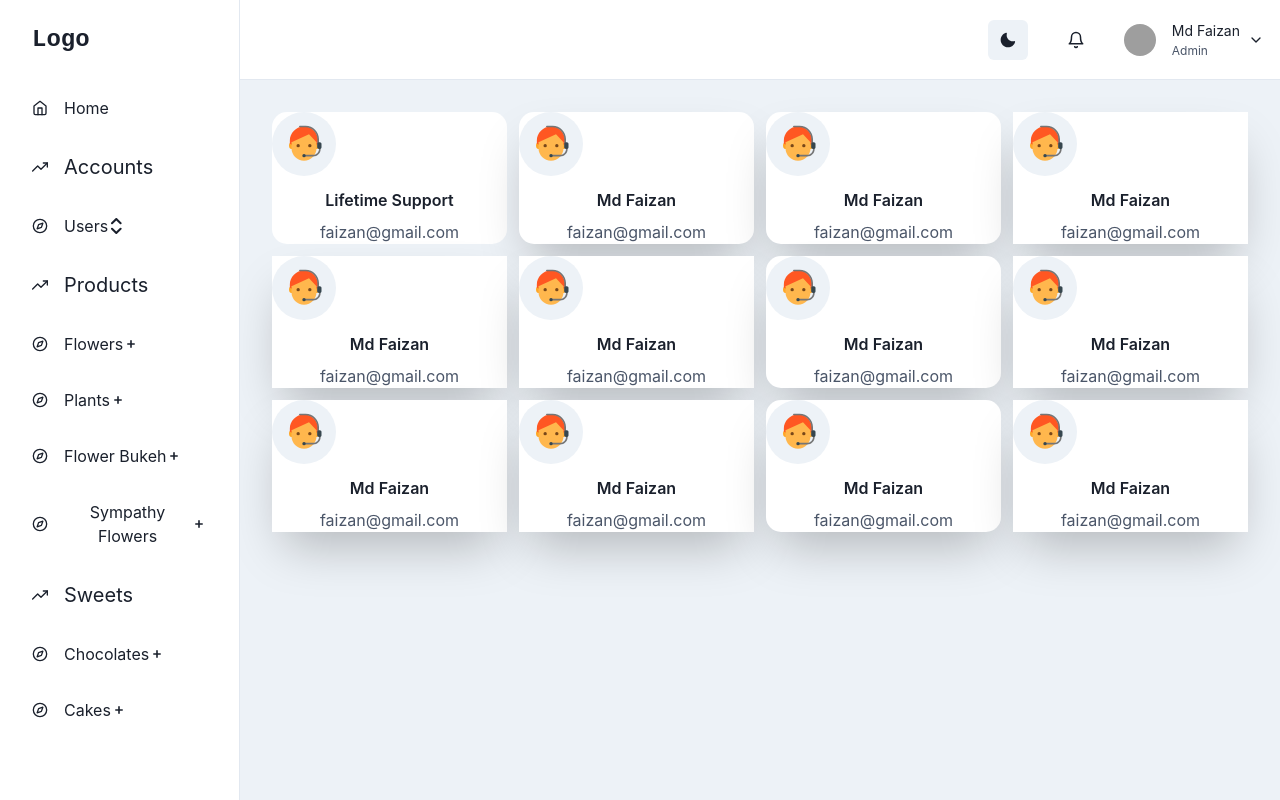
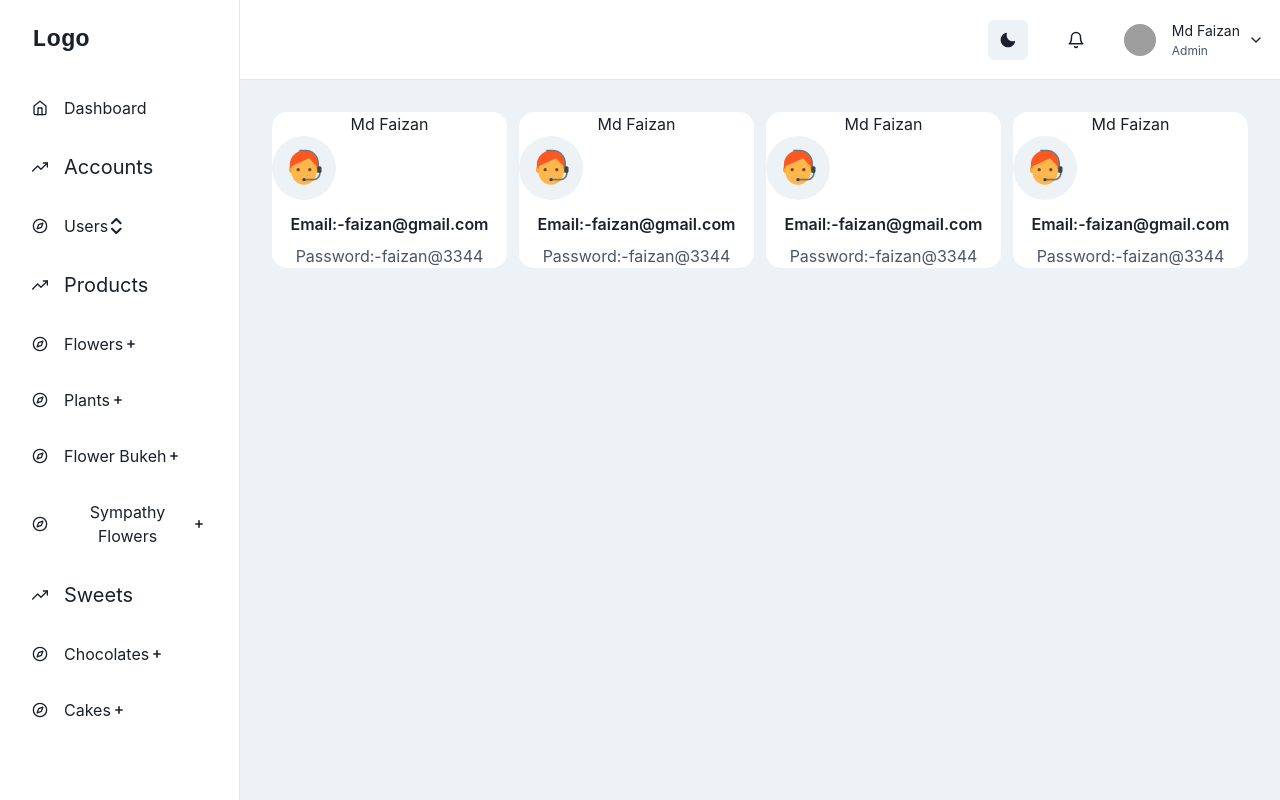
Before and after one commit to mdfaizan973/interesting-vase-9902, a React (Create React App) app in the folder choco-flowers/: page /users_acc in a window 1280 px wide. Built offline with nearby package versions, Linux system fonts and the light colour scheme; grey boxes are pictures that could not be loaded.

Commit message:
tuesday-ended

```diff
--- a/choco-flowers/src/Admins/AddChocoCake.jsx
+++ b/choco-flowers/src/Admins/AddChocoCake.jsx
@@ -3,6 +3,8 @@ import ChocoForm from "./ChocoForm";
 import { useColorMode } from "@chakra-ui/react";
 import { MoonIcon, SunIcon } from "@chakra-ui/icons";
 import { SmallAddIcon, ArrowUpDownIcon } from "@chakra-ui/icons";
+import { Link as RouterLink } from "react-router-dom";
+
 import {
   IconButton,
   Avatar,
@@ -85,16 +87,18 @@ const SidebarContent = ({ onClose, ...rest }) => {
         <CloseButton display={{ base: "flex", md: "none" }} onClick={onClose} />
       </Flex>
       <NavItem key="faizan" icon={FiHome}>
-        {" "}
-        Home
+        Dashboard
       </NavItem>
       <NavItem fontSize={"20px"} key="faizan" icon={FiTrendingUp}>
         Accounts
       </NavItem>
+      <RouterLink to="/users_acc">
         <NavItem key="faizan" icon={FiCompass}>
           Users
           <ArrowUpDownIcon />
         </NavItem>
+      </RouterLink>
+
       <NavItem fontSize={"20px"} key="faizan" icon={FiTrendingUp}>
         Products
       </NavItem>
@@ -102,29 +106,40 @@ const SidebarContent = ({ onClose, ...rest }) => {
         Flowers
         <SmallAddIcon />
       </NavItem>
+      <RouterLink to="/addFlower">
         <NavItem key="faizan" icon={FiCompass}>
           Plants
           <SmallAddIcon />
         </NavItem>
+      </RouterLink>
+      <RouterLink to="/addFlower">
         <NavItem key="faizan" icon={FiCompass}>
           Flower Bukeh
           <SmallAddIcon />
         </NavItem>
+      </RouterLink>
+      <RouterLink to="/addFlower">
         <NavItem key="faizan" icon={FiCompass}>
           Sympathy Flowers
           <SmallAddIcon />
         </NavItem>
+      </RouterLink>
+
       <NavItem fontSize={"20px"} key="faizan" icon={FiTrendingUp}>
         Sweets
       </NavItem>
+      <RouterLink to="/add_choco/cake">
         <NavItem key="faizan" icon={FiCompass}>
           Chocolates
           <SmallAddIcon />
         </NavItem>
+      </RouterLink>
+      <RouterLink to="/add_choco/cake">
         <NavItem key="faizan" icon={FiCompass}>
           Cakes
           <SmallAddIcon />
         </NavItem>
+      </RouterLink>
     </Box>
   );
 };
--- a/choco-flowers/src/Admins/AddFlower.jsx
+++ b/choco-flowers/src/Admins/AddFlower.jsx
@@ -3,6 +3,7 @@ import FlowerForm from "./FlowerForm";
 import { useColorMode } from "@chakra-ui/react";
 import { MoonIcon, SunIcon } from "@chakra-ui/icons";
 import { SmallAddIcon, ArrowUpDownIcon } from "@chakra-ui/icons";
+import { Link as RouterLink } from "react-router-dom";
 import {
   IconButton,
   Avatar,
@@ -55,11 +56,8 @@ export default function AddFlower() {
           <SidebarContent onClose={onClose} />
         </DrawerContent>
       </Drawer>
-      {/* mobilenav */}
       <MobileNav onOpen={onOpen} />
       <Box ml={{ base: 0, md: 60 }} p="4">
-        {/* <FormAdmin />
-         <Users />*/}
         <FlowerForm />
       </Box>
     </Box>
@@ -85,16 +83,18 @@ const SidebarContent = ({ onClose, ...rest }) => {
         <CloseButton display={{ base: "flex", md: "none" }} onClick={onClose} />
       </Flex>
       <NavItem key="faizan" icon={FiHome}>
-        {" "}
-        Home
+        Dashboard
       </NavItem>
       <NavItem fontSize={"20px"} key="faizan" icon={FiTrendingUp}>
         Accounts
       </NavItem>
+      <RouterLink to="/users_acc">
         <NavItem key="faizan" icon={FiCompass}>
           Users
           <ArrowUpDownIcon />
         </NavItem>
+      </RouterLink>
+
       <NavItem fontSize={"20px"} key="faizan" icon={FiTrendingUp}>
         Products
       </NavItem>
@@ -102,29 +102,40 @@ const SidebarContent = ({ onClose, ...rest }) => {
         Flowers
         <SmallAddIcon />
       </NavItem>
+      <RouterLink to="/addFlower">
         <NavItem key="faizan" icon={FiCompass}>
           Plants
           <SmallAddIcon />
         </NavItem>
+      </RouterLink>
+      <RouterLink to="/addFlower">
         <NavItem key="faizan" icon={FiCompass}>
           Flower Bukeh
           <SmallAddIcon />
         </NavItem>
+      </RouterLink>
+      <RouterLink to="/addFlower">
         <NavItem key="faizan" icon={FiCompass}>
           Sympathy Flowers
           <SmallAddIcon />
         </NavItem>
+      </RouterLink>
+
       <NavItem fontSize={"20px"} key="faizan" icon={FiTrendingUp}>
         Sweets
       </NavItem>
+      <RouterLink to="/add_choco/cake">
         <NavItem key="faizan" icon={FiCompass}>
           Chocolates
           <SmallAddIcon />
         </NavItem>
+      </RouterLink>
+      <RouterLink to="/add_choco/cake">
         <NavItem key="faizan" icon={FiCompass}>
           Cakes
           <SmallAddIcon />
         </NavItem>
+      </RouterLink>
     </Box>
   );
 };
--- a/choco-flowers/src/Admins/ChocoForm.jsx
+++ b/choco-flowers/src/Admins/ChocoForm.jsx
@@ -103,7 +103,7 @@ export default function ChocoForm() {
             borderRadius="100%"
             h="100vh"
             src={
-              "https://cdn1.1800flowers.com/wcsstore/Flowers/images/catalog/191112xlz.jpg?quality=75&auto=webp&optimize={medium}"
+              "https://cdn1.simplychocolate.com/wcsstore/SimplyChocolate/images/catalog/163159x.jpg?height=456&width=418&sharpen=a0.5,r1,t1&quality=80&auto=webp&optimize={medium}"
             }
           />
         </Flex>
--- a/choco-flowers/src/Admins/UsersAcc.jsx
+++ b/choco-flowers/src/Admins/UsersAcc.jsx
@@ -3,6 +3,8 @@ import UsersData from "./UsersData";
 import { useColorMode } from "@chakra-ui/react";
 import { MoonIcon, SunIcon } from "@chakra-ui/icons";
 import { SmallAddIcon, ArrowUpDownIcon } from "@chakra-ui/icons";
+import { Link as RouterLink } from "react-router-dom";
+
 import {
   IconButton,
   Avatar,
@@ -83,16 +85,18 @@ const SidebarContent = ({ onClose, ...rest }) => {
         <CloseButton display={{ base: "flex", md: "none" }} onClick={onClose} />
       </Flex>
       <NavItem key="faizan" icon={FiHome}>
-        {" "}
-        Home
+        Dashboard
       </NavItem>
       <NavItem fontSize={"20px"} key="faizan" icon={FiTrendingUp}>
         Accounts
       </NavItem>
+      <RouterLink to="/users_acc">
         <NavItem key="faizan" icon={FiCompass}>
           Users
           <ArrowUpDownIcon />
         </NavItem>
+      </RouterLink>
+
       <NavItem fontSize={"20px"} key="faizan" icon={FiTrendingUp}>
         Products
       </NavItem>
@@ -100,29 +104,40 @@ const SidebarContent = ({ onClose, ...rest }) => {
         Flowers
         <SmallAddIcon />
       </NavItem>
+      <RouterLink to="/addFlower">
         <NavItem key="faizan" icon={FiCompass}>
           Plants
           <SmallAddIcon />
         </NavItem>
+      </RouterLink>
+      <RouterLink to="/addFlower">
         <NavItem key="faizan" icon={FiCompass}>
           Flower Bukeh
           <SmallAddIcon />
         </NavItem>
+      </RouterLink>
+      <RouterLink to="/addFlower">
         <NavItem key="faizan" icon={FiCompass}>
           Sympathy Flowers
           <SmallAddIcon />
         </NavItem>
+      </RouterLink>
+
       <NavItem fontSize={"20px"} key="faizan" icon={FiTrendingUp}>
         Sweets
       </NavItem>
+      <RouterLink to="/add_choco/cake">
         <NavItem key="faizan" icon={FiCompass}>
           Chocolates
           <SmallAddIcon />
         </NavItem>
+      </RouterLink>
+      <RouterLink to="/add_choco/cake">
         <NavItem key="faizan" icon={FiCompass}>
           Cakes
           <SmallAddIcon />
         </NavItem>
+      </RouterLink>
     </Box>
   );
 };
--- a/choco-flowers/src/Admins/UsersData.jsx
+++ b/choco-flowers/src/Admins/UsersData.jsx
@@ -40,106 +40,48 @@ export default function UsersData() {
           boxShadow={"4xl"}
           borderRadius="15px"
         >
+          Md Faizan
           <Feature
             icon={<Icon as={FcAssistant} w={10} h={10} />}
-            title={"Lifetime Support"}
-            text={"faizan@gmail.com"}
+            title={"Email:-faizan@gmail.com"}
+            text={"Password:-faizan@3344"}
           />
         </Box>
 
         <Box
           bg={useColorModeValue("white", "gray.800")}
-          boxShadow={"2xl"}
+          boxShadow={"4xl"}
           borderRadius="15px"
         >
+          Md Faizan
           <Feature
             icon={<Icon as={FcAssistant} w={10} h={10} />}
-            title={"Md Faizan"}
-            text={"faizan@gmail.com"}
+            title={"Email:-faizan@gmail.com"}
+            text={"Password:-faizan@3344"}
           />
         </Box>
         <Box
           bg={useColorModeValue("white", "gray.800")}
-          boxShadow={"2xl"}
+          boxShadow={"4xl"}
           borderRadius="15px"
         >
+          Md Faizan
           <Feature
             icon={<Icon as={FcAssistant} w={10} h={10} />}
-            title={"Md Faizan"}
-            text={"faizan@gmail.com"}
-          />
-        </Box>
-        <Box bg={useColorModeValue("white", "gray.800")} boxShadow={"2xl"}>
-          <Feature
-            icon={<Icon as={FcAssistant} w={10} h={10} />}
-            title={"Md Faizan"}
-            text={"faizan@gmail.com"}
-          />
-        </Box>
-
-        <Box bg={useColorModeValue("white", "gray.800")} boxShadow={"2xl"}>
-          <Feature
-            icon={<Icon as={FcAssistant} w={10} h={10} />}
-            title={"Md Faizan"}
-            text={"faizan@gmail.com"}
-          />
-        </Box>
-        <Box bg={useColorModeValue("white", "gray.800")} boxShadow={"2xl"}>
-          <Feature
-            icon={<Icon as={FcAssistant} w={10} h={10} />}
-            title={"Md Faizan"}
-            text={"faizan@gmail.com"}
+            title={"Email:-faizan@gmail.com"}
+            text={"Password:-faizan@3344"}
           />
         </Box>
         <Box
           bg={useColorModeValue("white", "gray.800")}
-          boxShadow={"2xl"}
+          boxShadow={"4xl"}
           borderRadius="15px"
         >
+          Md Faizan
           <Feature
             icon={<Icon as={FcAssistant} w={10} h={10} />}
-            title={"Md Faizan"}
-            text={"faizan@gmail.com"}
-          />
-        </Box>
-        <Box bg={useColorModeValue("white", "gray.800")} boxShadow={"2xl"}>
-          <Feature
-            icon={<Icon as={FcAssistant} w={10} h={10} />}
-            title={"Md Faizan"}
-            text={"faizan@gmail.com"}
-          />
-        </Box>
-
-        <Box bg={useColorModeValue("white", "gray.800")} boxShadow={"2xl"}>
-          <Feature
-            icon={<Icon as={FcAssistant} w={10} h={10} />}
-            title={"Md Faizan"}
-            text={"faizan@gmail.com"}
-          />
-        </Box>
-        <Box bg={useColorModeValue("white", "gray.800")} boxShadow={"2xl"}>
-          <Feature
-            icon={<Icon as={FcAssistant} w={10} h={10} />}
-            title={"Md Faizan"}
-            text={"faizan@gmail.com"}
-          />
-        </Box>
-        <Box
-          bg={useColorModeValue("white", "gray.800")}
-          boxShadow={"2xl"}
-          borderRadius="15px"
-        >
-          <Feature
-            icon={<Icon as={FcAssistant} w={10} h={10} />}
-            title={"Md Faizan"}
-            text={"faizan@gmail.com"}
-          />
-        </Box>
-        <Box bg={useColorModeValue("white", "gray.800")} boxShadow={"2xl"}>
-          <Feature
-            icon={<Icon as={FcAssistant} w={10} h={10} />}
-            title={"Md Faizan"}
-            text={"faizan@gmail.com"}
+            title={"Email:-faizan@gmail.com"}
+            text={"Password:-faizan@3344"}
           />
         </Box>
       </SimpleGrid>
```
Lines whose indentation alone changed are shown as unchanged.
